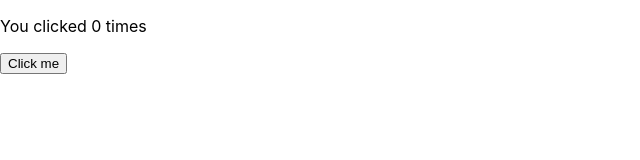
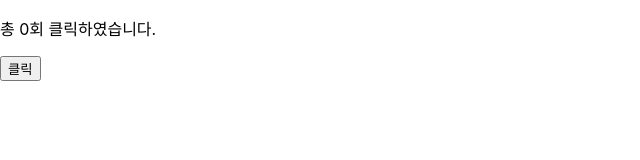
Before and after one commit to HyonWooKang/reacthooks, a React (Create React App) app: page /state in a window 1280 px wide. Shown: the top 160 px of the page, without its empty margins (0-640 px from the left). Built offline with nearby package versions, Linux system fonts and the light colour scheme.

Commit message:
문구 변경

```diff
--- a/src/pages/UseState.jsx
+++ b/src/pages/UseState.jsx
@@ -1,13 +1,12 @@
-import React from "react";
-import { useState } from "react";
+import React, { useState } from "react";
 
 const UseState = () => {
   const [count, setCount] = useState(0);
 
   return (
     <div>
-      <p>You clicked {count} times</p>
-      <button onClick={() => setCount(count + 1)}>Click me</button>
+      <p>총 {count}회 클릭하였습니다.</p>
+      <button onClick={() => setCount(count + 1)}>클릭</button>
     </div>
   );
 };
```
